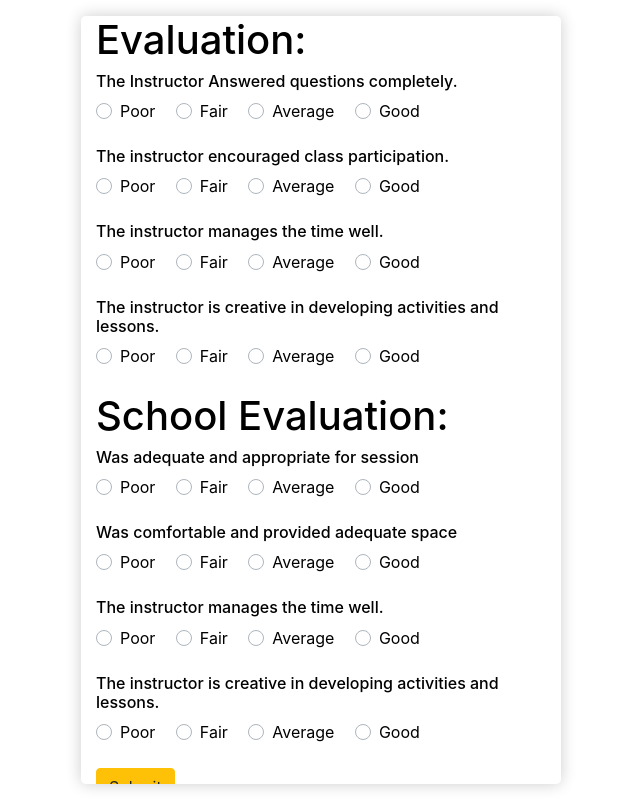
After one commit to jomerlopez/registration, a PHP site: page /sample2.php in a window 1280 px wide. The commit adds this page. Shown: the whole page, without its empty margins (319-959 px from the left). Run offline with PHP 8.4, Linux system fonts and the light colour scheme.

Commit message:
Add files via upload

```diff
--- /dev/null
+++ b/registration/sample2.php
@@ -0,0 +1,249 @@
+
+<!DOCTYPE html>
+<html>
+<head>
+	<link rel="stylesheet" href="https://stackpath.bootstrapcdn.com/bootstrap/4.3.1/css/bootstrap.min.css" integrity="sha384-ggOyR0iXCbMQv3Xipma34MD+dH/1fQ784/j6cY/iJTQUOhcWr7x9JvoRxT2MZw1T" crossorigin="anonymous">
+	<!-- <link rel = "stylesheet"
+   type = "text/css"
+   href = "style.css" /> -->
+   <style>
+
+
+body {
+    background-attachment: fixed;
+    background-size: cover;
+    display: grid;
+    align-items: center;
+    justify-content: center;
+    height: 100vh;
+    color: black;
+
+}
+
+.container {
+    width: 30rem;
+    height: 48rem;
+    box-shadow: 0 0 1rem 0 rgba(0, 0, 0, .2);
+    border-radius: 5px;
+    position: relative;
+    z-index: 1;
+    background: inherit;
+    overflow: hidden;
+}
+
+.container:before {
+    content: "";
+    position: absolute;
+    background: inherit;
+    z-index: -1;
+    top: 0;
+    left: 0;
+    right: 0;
+    bottom: 0;
+    box-shadow: inset 0 0 3000px rgba(255, 255, 255, .01);
+    filter: blur(20px);
+    margin: -10px;
+}
+</style>
+</head>
+<body>
+ <div class="container">
+	<h1>Evaluation:</h1>
+	<h6>The Instructor Answered questions completely.</h6>
+<div class="custom-control custom-radio custom-control-inline">
+  <input type="radio" id="customRadioInline1" name="radio1" class="custom-control-input">
+  <label class="custom-control-label" for="customRadioInline1">Poor</label>
+</div>
+<div class="custom-control custom-radio custom-control-inline">
+  <input type="radio" id="customRadioInline2" name="radio1" class="custom-control-input">
+  <label class="custom-control-label" for="customRadioInline2">Fair</label>
+</div>
+<div class="custom-control custom-radio custom-control-inline">
+  <input type="radio" id="customRadioInline3" name="radio1" class="custom-control-input">
+  <label class="custom-control-label" for="customRadioInline3">Average</label>
+</div>
+<div class="custom-control custom-radio custom-control-inline">
+  <input type="radio" id="customRadioInline4" name="radio1" class="custom-control-input">
+  <label class="custom-control-label" for="customRadioInline4">Good</label>
+</div>
+<br><br>
+
+	<h6>The instructor encouraged class participation.</h6>
+<div class="custom-control custom-radio custom-control-inline">
+  <input type="radio" id="customRadioInline5" name="radio2" class="custom-control-input">
+  <label class="custom-control-label" for="customRadioInline5">Poor</label>
+</div>
+<div class="custom-control custom-radio custom-control-inline">
+  <input type="radio" id="customRadioInline6" name="radio2" class="custom-control-input">
+  <label class="custom-control-label" for="customRadioInline6">Fair</label>
+</div>
+<div class="custom-control custom-radio custom-control-inline">
+  <input type="radio" id="customRadioInline7" name="radio2" class="custom-control-input">
+  <label class="custom-control-label" for="customRadioInline7">Average</label>
+</div>
+<div class="custom-control custom-radio custom-control-inline">
+  <input type="radio" id="customRadioInline8" name="radio2" class="custom-control-input">
+  <label class="custom-control-label" for="customRadioInline8">Good</label>
+</div>
+<br><br>
+
+<h6>The instructor manages the time well.</h6>
+<div class="custom-control custom-radio custom-control-inline">
+  <input type="radio" id="customRadioInline9" name="radio3" class="custom-control-input">
+  <label class="custom-control-label" for="customRadioInline9">Poor</label>
+</div>
+<div class="custom-control custom-radio custom-control-inline">
+  <input type="radio" id="customRadioInline10" name="radio3" class="custom-control-input">
+  <label class="custom-control-label" for="customRadioInline10">Fair</label>
+</div>
+<div class="custom-control custom-radio custom-control-inline">
+  <input type="radio" id="customRadioInline11" name="radio3" class="custom-control-input">
+  <label class="custom-control-label" for="customRadioInline11">Average</label>
+</div>
+<div class="custom-control custom-radio custom-control-inline">
+  <input type="radio" id="customRadioInline12" name="radio3" class="custom-control-input">
+  <label class="custom-control-label" for="customRadioInline12">Good</label>
+</div>
+<br><br>
+
+<h6>The instructor is creative in developing activities and lessons.</h6>
+<div class="custom-control custom-radio custom-control-inline">
+  <input type="radio" id="customRadioInline13" name="radio4" class="custom-control-input">
+  <label class="custom-control-label" for="customRadioInline13">Poor</label>
+</div>
+<div class="custom-control custom-radio custom-control-inline">
+  <input type="radio" id="customRadioInline14" name="radio4" class="custom-control-input">
+  <label class="custom-control-label" for="customRadioInline14">Fair</label>
+</div>
+<div class="custom-control custom-radio custom-control-inline">
+  <input type="radio" id="customRadioInline15" name="radio4" class="custom-control-input">
+  <label class="custom-control-label" for="customRadioInline15">Average</label>
+</div>
+<div class="custom-control custom-radio custom-control-inline">
+  <input type="radio" id="customRadioInline16" name="radio4" class="custom-control-input">
+  <label class="custom-control-label" for="customRadioInline16">Good</label>
+</div>
+<br><br>
+
+<h1>School Evaluation:</h1>
+	<h6>Was adequate and appropriate for session</h6>
+<div class="custom-control custom-radio custom-control-inline">
+  <input type="radio" id="customRadioInline17" name="radio5" class="custom-control-input">
+  <label class="custom-control-label" for="customRadioInline17">Poor</label>
+</div>
+<div class="custom-control custom-radio custom-control-inline">
+  <input type="radio" id="customRadioInline18" name="radio5" class="custom-control-input">
+  <label class="custom-control-label" for="customRadioInline18">Fair</label>
+</div>
+<div class="custom-control custom-radio custom-control-inline">
+  <input type="radio" id="customRadioInline19" name="radio5" class="custom-control-input">
+  <label class="custom-control-label" for="customRadioInline19">Average</label>
+</div>
+<div class="custom-control custom-radio custom-control-inline">
+  <input type="radio" id="customRadioInline20" name="radio5" class="custom-control-input">
+  <label class="custom-control-label" for="customRadioInline20">Good</label>
+</div>
+<br><br>
+
+	<h6>Was comfortable and provided adequate space</h6>
+<div class="custom-control custom-radio custom-control-inline">
+  <input type="radio" id="customRadioInline21" name="radio6" class="custom-control-input">
+  <label class="custom-control-label" for="customRadioInline21">Poor</label>
+</div>
+<div class="custom-control custom-radio custom-control-inline">
+  <input type="radio" id="customRadioInline22" name="radio6" class="custom-control-input">
+  <label class="custom-control-label" for="customRadioInline22">Fair</label>
+</div>
+<div class="custom-control custom-radio custom-control-inline">
+  <input type="radio" id="customRadioInline23" name="radio6" class="custom-control-input">
+  <label class="custom-control-label" for="customRadioInline23">Average</label>
+</div>
+<div class="custom-control custom-radio custom-control-inline">
+  <input type="radio" id="customRadioInline24" name="radio6" class="custom-control-input">
+  <label class="custom-control-label" for="customRadioInline24">Good</label>
+</div>
+<br><br>
+
+<h6>The instructor manages the time well.</h6>
+<div class="custom-control custom-radio custom-control-inline">
+  <input type="radio" id="customRadioInline25" name="radio7" class="custom-control-input">
+  <label class="custom-control-label" for="customRadioInline25">Poor</label>
+</div>
+<div class="custom-control custom-radio custom-control-inline">
+  <input type="radio" id="customRadioInline26" name="radio7" class="custom-control-input">
+  <label class="custom-control-label" for="customRadioInline26">Fair</label>
+</div>
+<div class="custom-control custom-radio custom-control-inline">
+  <input type="radio" id="customRadioInline27" name="radio7" class="custom-control-input">
+  <label class="custom-control-label" for="customRadioInline27">Average</label>
+</div>
+<div class="custom-control custom-radio custom-control-inline">
+  <input type="radio" id="customRadioInline28" name="radio7" class="custom-control-input">
+  <label class="custom-control-label" for="customRadioInline28">Good</label>
+</div>
+<br><br>
+
+<h6>The instructor is creative in developing activities and lessons.</h6>
+<div class="custom-control custom-radio custom-control-inline">
+  <input type="radio" id="customRadioInline29" name="radio8" class="custom-control-input">
+  <label class="custom-control-label" for="customRadioInline29">Poor</label>
+</div>
+<div class="custom-control custom-radio custom-control-inline">
+  <input type="radio" id="customRadioInline30" name="radio8" class="custom-control-input">
+  <label class="custom-control-label" for="customRadioInline30">Fair</label>
+</div>
+<div class="custom-control custom-radio custom-control-inline">
+  <input type="radio" id="customRadioInline31" name="radio8" class="custom-control-input">
+  <label class="custom-control-label" for="customRadioInline31">Average</label>
+</div>
+<div class="custom-control custom-radio custom-control-inline">
+  <input type="radio" id="customRadioInline32" name="radio8" class="custom-control-input">
+  <label class="custom-control-label" for="customRadioInline32">Good</label>
+</div>
+
+
+<!-- <div class="custom-control custom-radio">
+<h5>Answered questions completely.</h5>
+<input type="radio" name="ques1" value="1" class="custom-control-input"/>Poor
+<input type="radio" name="ques1" value="2" />Fair
+<input type="radio" name="ques1" value="3" />Average
+<input type="radio" name="ques1" value="4" />Good
+</div>
+
+<h5>Encouraged class participation.</h5>
+<input type="radio" name="ques2" value="1" />Poor
+<input type="radio" name="ques2" value="2" />Fair
+<input type="radio" name="ques2" value="3" />Average
+<input type="radio" name="ques2" value="4" />Good
+
+<h5>Manages the time well.</h5>
+<input type="radio" name="ques3" value="1" />Poor
+<input type="radio" name="ques3" value="2" />Fair
+<input type="radio" name="ques3" value="3" />Average
+<input type="radio" name="ques3" value="4" />Good
+
+<br><br>
+	<h1>School Evaluation:</h1>
+<h5>Answered questions completely.</h5>
+<input type="radio" name="ques1" value="1" />Poor
+<input type="radio" name="ques1" value="2" />Fair
+<input type="radio" name="ques1" value="3" />Average
+<input type="radio" name="ques1" value="4" />Good
+
+<h5>Encouraged class participation.</h5>
+<input type="radio" name="ques2" value="1" />Poor
+<input type="radio" name="ques2" value="2" />Fair
+<input type="radio" name="ques2" value="3" />Average
+<input type="radio" name="ques2" value="4" />Good
+
+<h5>Manages the time well.</h5>
+<input type="radio" name="ques3" value="1" />Poor
+<input type="radio" name="ques3" value="2" />Fair
+<input type="radio" name="ques3" value="3" />Average
+<input type="radio" name="ques3" value="4" />Good
+  -->
+<br/><br/>
+<button type="button" class="btn btn-warning btn-lock">Submit</button>
+</div>
+</div>
+</html>
```
Also changed, not shown: registration/register.php (+8 -3 lines), registration/server.php (+7 -3 lines).
